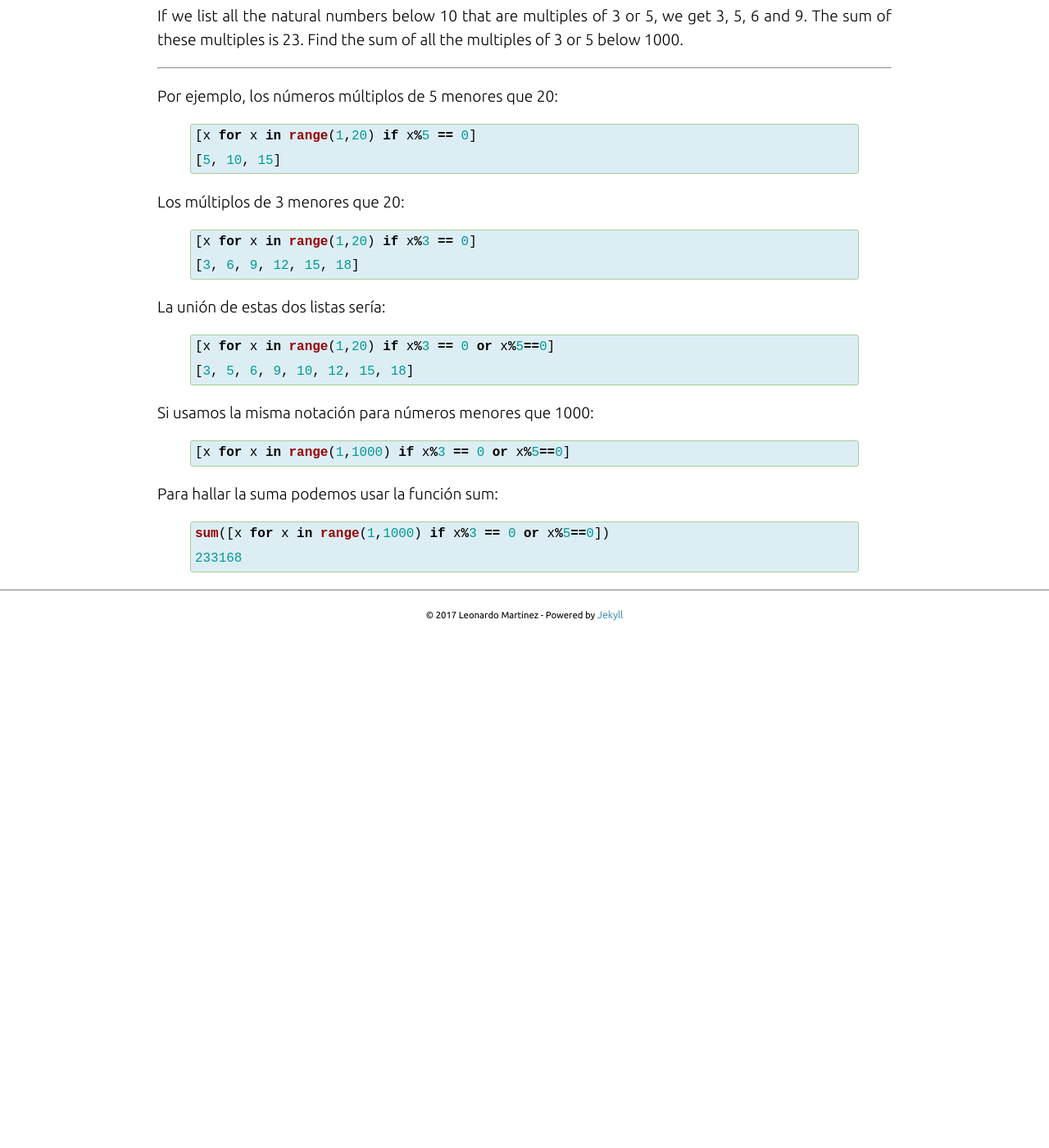
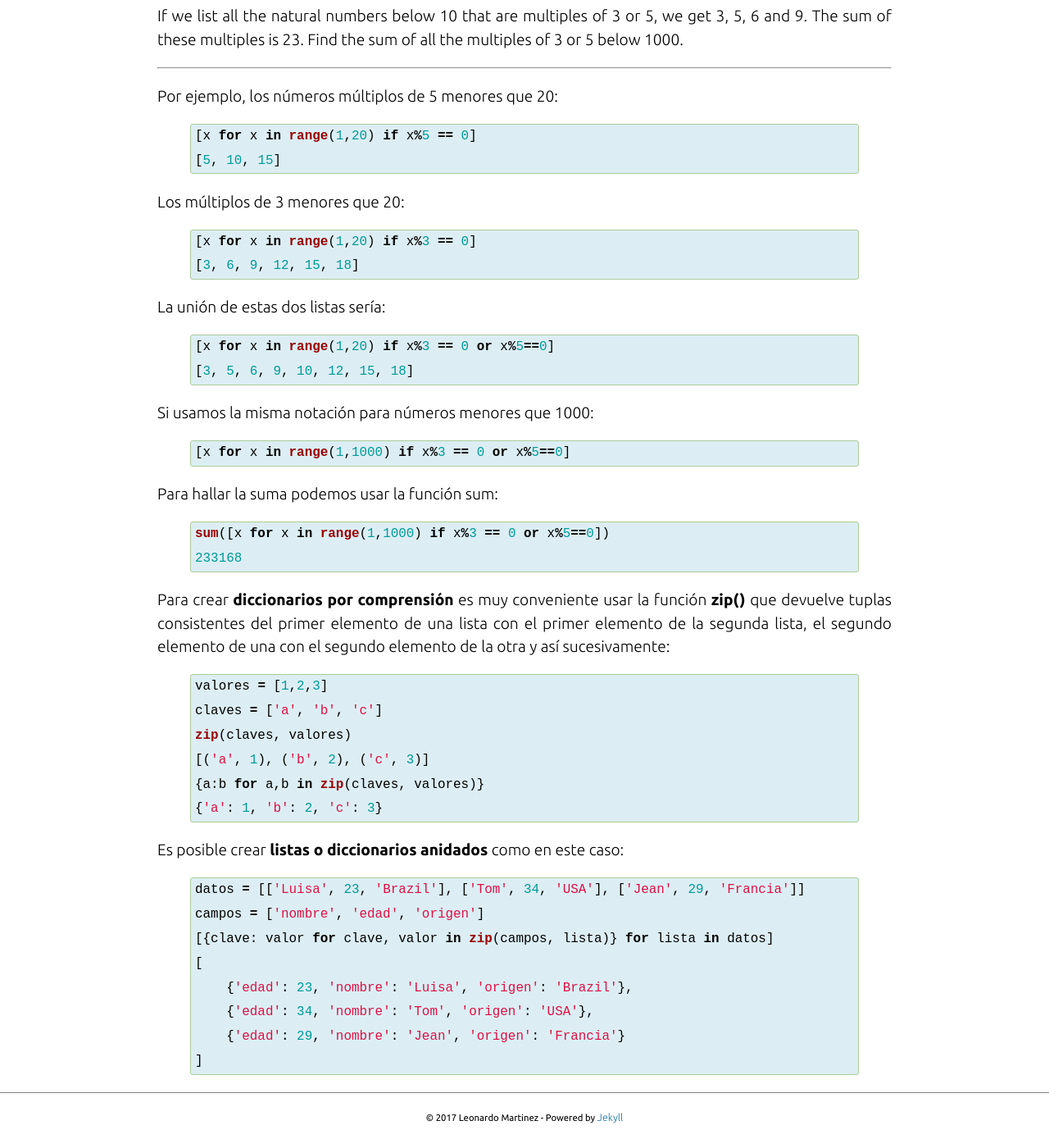
Before and after one commit to carniceriavillon/piensapython, a Jekyll site: the page built from _posts/python/2016-06-27-listas-diccionarios-por-comprension.md, in a window 1280 px wide and 1400 px high, scrolled down 717 px. Shown: the whole window at 82% size. Built offline with Jekyll 4.4.1, drawn with Linux system fonts in a browser that asks for light colours; before the commit the page ends 1504 px from its top, so only the background shows below that.

Commit message:
add content to post article

```diff
--- a/_posts/python/2016-06-27-listas-diccionarios-por-comprension.md
+++ b/_posts/python/2016-06-27-listas-diccionarios-por-comprension.md
@@ -17,7 +17,8 @@ En Python las listas por comprensión se expresan por medio de claúsulas for o
 A = [x for x in range(5)]
 {% endhighlight %}
 
-La primera parte de la lista es una expresión que se va a evaluar de acuerdo a las cláusulas if o for. Por ejemplo para obtener la lista de los números enteros múltiplos de 3 menores que 20:
+La primera parte de la lista es una expresión que se va a evaluar de acuerdo a las cláusulas if o for.
+Por ejemplo para obtener la lista de los números enteros múltiplos de 3 menores que 20:
 
 {% highlight python %}
 mult_3 = [x for x in range(1,20) if x%3 == 0]
@@ -69,3 +70,27 @@ Para hallar la suma podemos usar la función sum:
 sum([x for x in range(1,1000) if x%3 == 0 or x%5==0])
 233168
 {% endhighlight %}
+
+Para crear **diccionarios por comprensión** es muy conveniente usar la función **zip()** que devuelve tuplas consistentes
+del primer elemento de una lista con el primer elemento de la segunda lista, el segundo elemento de una con el
+segundo elemento de la otra y así sucesivamente:
+{% highlight python %}
+valores = [1,2,3]
+claves = ['a', 'b', 'c']
+zip(claves, valores)
+[('a', 1), ('b', 2), ('c', 3)]
+{a:b for a,b in zip(claves, valores)}
+{'a': 1, 'b': 2, 'c': 3}
+{% endhighlight %}
+
+Es posible crear **listas o diccionarios anidados** como en este caso:
+{% highlight python %}
+datos = [['Luisa', 23, 'Brazil'], ['Tom', 34, 'USA'], ['Jean', 29, 'Francia']]
+campos = ['nombre', 'edad', 'origen']
+[{clave: valor for clave, valor in zip(campos, lista)} for lista in datos]
+[
+    {'edad': 23, 'nombre': 'Luisa', 'origen': 'Brazil'},
+    {'edad': 34, 'nombre': 'Tom', 'origen': 'USA'},
+    {'edad': 29, 'nombre': 'Jean', 'origen': 'Francia'}
+]
+{% endhighlight %}
--- a/index.html
+++ b/index.html
@@ -21,6 +21,7 @@ permalink: /
   abierto. En contraste, para usar Matlab hay que comprar una licencia costosa y hay quienes piensan que
   Matlab no sirve como opina <a href="https://imgur.com/5zE08DX" target="_blank">un ex-empleado de Google</a>:
   <blockquote cite="https://imgur.com/5zE08DX">
+    <i class="fa fa-quote-left fa-2x fa-pull-left fa-border" aria-hidden="true"></i>
     Matlab is a broken, outdated language that is propietary and has extortionate
     pricing policies for licenses outside education. The language has been completely
     superseded by modern languages in the numerical computing space, such as the
```
Also changed, not shown: other parts of index.html (+1 -1 lines), 2 other files.
